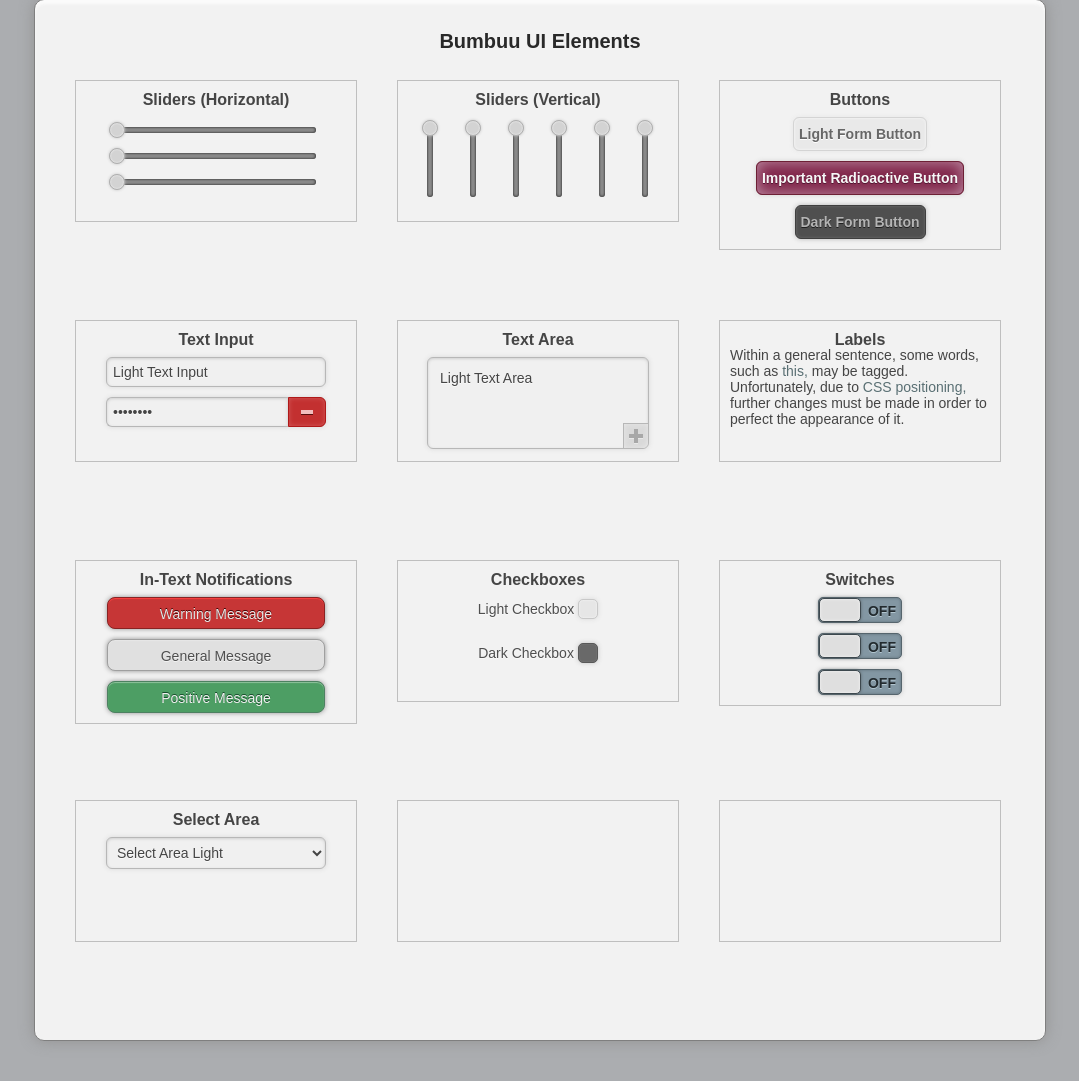
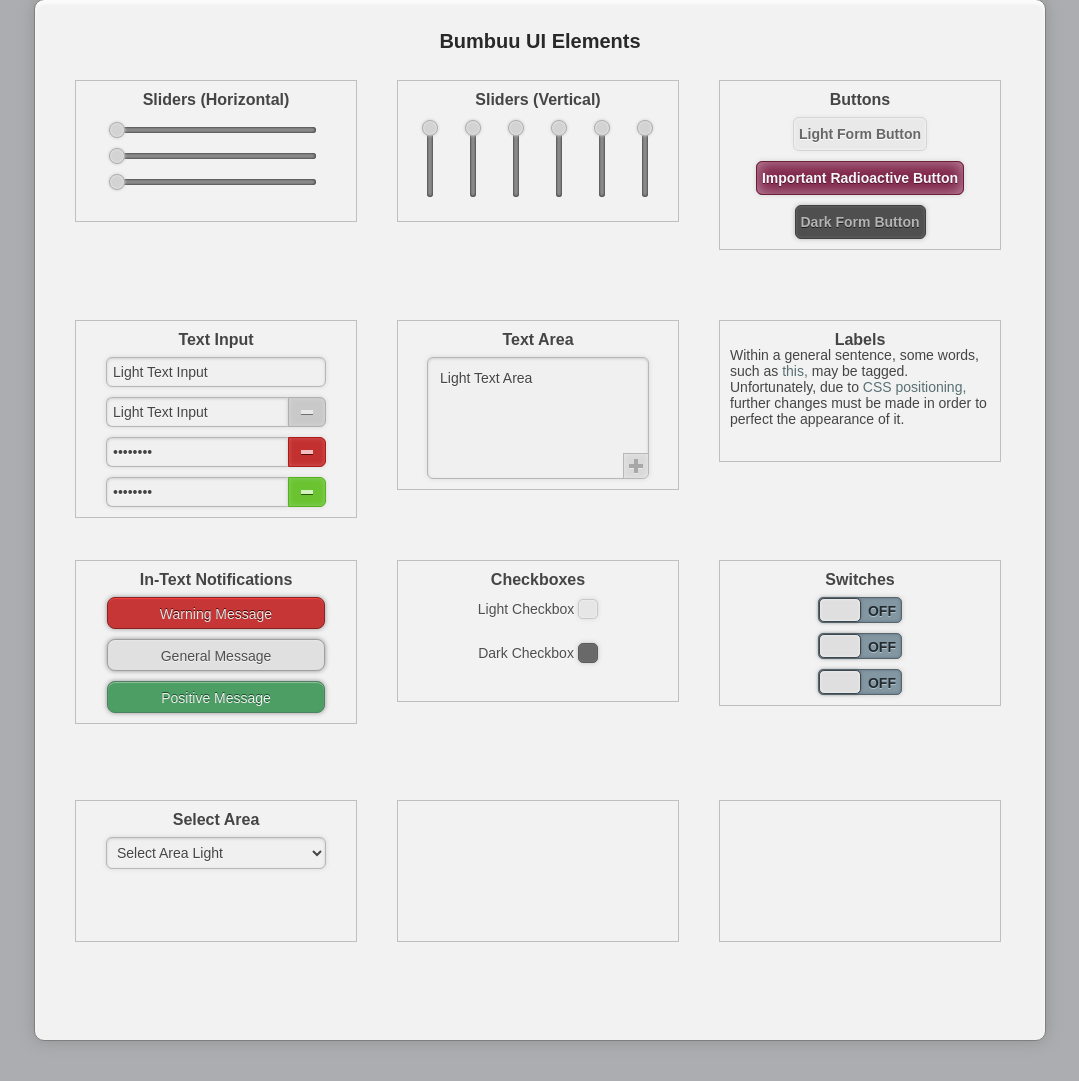
Before and after one commit to Bumbuu/Bumbuu, a PHP site: page /example.html in a window 1280 px wide. Shown: the part 41-1122 px from the top of the page, without its empty margins (100-1179 px from the left). Run offline with PHP 8.4, Linux system fonts and the light colour scheme; some libraries are stand-ins or nearby versions.

Commit message:
Updating default UI elements.

```diff
--- a/design_ui/controls/default_elements.css
+++ b/design_ui/controls/default_elements.css
@@ -190,7 +190,7 @@ button.bumbuu_button_dark:active {
 	box-shadow: inset 0px 0px 3px #3f3f3f, 0px 0px 5px #b7b7b7;
 }
 input.bumbuu_input_light,
-input.bumbuu_input_light[type=password] {
+input.bumbuu_input_light[isvalidated] {
 	width: 206px;
 	min-width: 200px;
 	height: 16px;
@@ -205,7 +205,7 @@ input.bumbuu_input_light[type=password] {
 	border-radius: 6px;
 	outline: none;
 }
-input.bumbuu_input_light[type=password] {
+input.bumbuu_input_light[isvalidated] {
 	border-radius: 6px 0px 0px 6px;
 	min-width: 169px;
 	width: 169px;
@@ -224,35 +224,52 @@ div.bumbuu_input_light_right_label {
 	width: 12px;
 	height: 4px;
 	padding: 12px;
-	border: 1px solid #af1919;
-	background-color: #c33030;
+	border: 1px solid #afafaf;
+	background-color: #c9c9c9;
 	border-radius: 0px 6px 6px 0px;
-	box-shadow: inset 0px 0px 5px #d35959, 0px 0px 5px #d9d9d9;
+	box-shadow: inset 0px 0px 5px #d6d6d6, 0px 0px 5px #d9d9d9;
 	float: right;
 	clear: none;
 }
-div.bumbuu_input_light_right_label div {
+div.bumbuu_input_light_right_label > div {
 	/* inside bar, indicating invalidity */
 	width: 12px;
 	height: 4px;
-	background-color: #f1bdbd;
-	box-shadow: 0px 1px 0px #570d0d;
+	background-color: #e8e8e8;
+	box-shadow: 0px 1px 0px #707070;
 	margin-left: auto;
 	margin-right: auto;
 }
+div.bumbuu_input_light_right_label[type=invalid] {
+	border: 1px solid #af1919;
+	background-color: #c33030;
+	box-shadow: inset 0px 0px 5px #d35959, 0px 0px 5px #d9d9d9;
+}
+div.bumbuu_input_light_right_label[type=invalid] > div {
+	background-color: #f1bdbd;
+	box-shadow: 0px 1px 0px #570d0d;
+}
+div.bumbuu_input_light_right_label[type=valid] {
+	border: 1px solid #55b119;
+	background-color: #6bc331;
+	box-shadow: inset 0px 0px 5px #8bd469, 0px 0px 5px #d9d9d9;
+}
+div.bumbuu_input_light_right_label[type=valid] > div {
+	background-color: #d3f3be;
+	box-shadow: 0px 1px 0px #2b570d;
+}
 input.bumbuu_input_light::selection,
-input.bumbuu_input_light[type=password]::selection {
+input.bumbuu_input_light[isvalidated]::selection {
 	background-color: #d3d3d3;
 }
 input.bumbuu_input_light::-moz-selection,
-input.bumbuu_input_light[type=password]::-moz-selection {
+input.bumbuu_input_light[isvalidated]::-moz-selection {
 	background-color: #d3d3d3;
 }
 div.bumbuu_textarea_light {
 	width: 200px;
 	min-width: 200px;
-	height: 70px;
-	min-height: 70px;
+	height: 100px;
 	padding: 10px;
 	background-color: #f0f0f0;
 	box-shadow: inset 0px 1px 3px #cfcfcf, 0px 0px 5px #d9d9d9;
@@ -261,9 +278,9 @@ div.bumbuu_textarea_light {
 }
 textarea.bumbuu_textarea_light_text {
 	width: 100%;
-	height: 100%;
+	width: -webkit-calc(100% - 4px);
 	height: calc(100% - 16px);
-	height: -webkit-calc(100% - 19px);
+	height: -webkit-calc(100% - 4px - 19px);
 	margin-top: 0px;
 	margin-left: 0px;
 	border: none;
@@ -273,7 +290,6 @@ textarea.bumbuu_textarea_light_text {
 	font-size: 14px;
 	color: #454545;
 	text-shadow: 0px 1px 0px #fafafa;
-	display: block;
 	outline: none;
 }
 textarea.bumbuu_textarea_light_text::selection {
@@ -290,9 +306,7 @@ div.bumbuu_textarea_light_submit_button {
 	border-top: 1px solid #b7b7b7;
 	border-radius: 0px 0px 6px 0px;
 	margin-top: 0px;
-	margin-left: 185px;
-	margin-left: calc(100% - 15px);
-	margin-left: -webkit-calc(100% - 15px);
+	margin-left: calc(100% - 25px + 10px);
 	background-color: #d9d9d9;
 	box-shadow: inset 0px 0px 5px #e8e8e8;
 	cursor: pointer;
@@ -498,7 +512,7 @@ div.bumbuu_label[type=below]:before {
 	position: absolute;
 	clear: none;
 }
-.bumbuu_checkbox_light[value=checked] div:nth-child(2) {
+.bumbuu_checkbox_light[value=checked] div:last-child {
 	height: 4px;
 	width: 12px;
 	background-color: #4f4f4f;
@@ -535,7 +549,7 @@ div.bumbuu_label[type=below]:before {
 	position: absolute;
 	clear: none;
 }
-.bumbuu_checkbox_dark[value=checked] div:nth-child(2) {
+.bumbuu_checkbox_dark[value=checked] div:last-child {
 	height: 4px;
 	width: 12px;
 	background-color: #dfdfdf;
--- a/design_ui/controls/example.html
+++ b/design_ui/controls/example.html
@@ -192,8 +192,20 @@ window.onresize = initiate_default_elements;
 				<input class="bumbuu_input_light" type="text" value="Light Text Input"></input>
 			</div>
 			<div class="bumbuu_input_holder">
-				<input class="bumbuu_input_light" type="password" value="Password"></input>
+				<input class="bumbuu_input_light" type="text" value="Light Text Input" isvalidated></input>
+				<div class="bumbuu_input_light_right_label">
+					<div></div>
+				</div>
+			</div>
+			<div class="bumbuu_input_holder">
+				<input class="bumbuu_input_light" type="password" value="Password" isvalidated></input>
 				<div class="bumbuu_input_light_right_label" type="invalid">
+					<div></div>
+				</div>
+			</div>
+			<div class="bumbuu_input_holder">
+				<input class="bumbuu_input_light" type="password" value="Password" isvalidated></input>
+				<div class="bumbuu_input_light_right_label" type="valid">
 					<div></div>
 				</div>
 			</div>
--- a/site/account_creation/alpha.css
+++ b/site/account_creation/alpha.css
@@ -85,6 +85,9 @@ div.main {
 	left: 50%;
 	margin-left: -20px;
 	margin-top: 50px;
+	transition: background-color 300ms, border 300ms, color 300ms, text-shadow 300ms;
+	-webkit-transition: background-color 300ms, border 300ms, color 300ms, text-shadow 300ms;
+	-o-transition: background-color 300ms, border 300ms, color 300ms, text-shadow 300ms;
 }
 
 .step_counter[active] {
--- a/site/account_creation/alpha.js
+++ b/site/account_creation/alpha.js
@@ -15,13 +15,15 @@ signup_process = new function() {
 		if (has_initiated) return false;
 		else has_initiated = true;
 		step_counters = $_(".step_counter").div;
-		for (var i=1; i<step_counters.length; i++)
+		for (var i=1; i<step_counters.length; i++) {
+			$_(step_counters[i]).attr("active", true);
 			$_(step_counters[i]).click(function() {
 				var n = parseInt($_(this).html())-1;
 				$_(window).effects.scrollTo("y", n*0.8*window.innerHeight, 1200);
 				if (_this.debug)
 					console.log("Scrolling to y-coordinate "+(n*0.8*window.innerHeight)+".");
 			});
+		}
 		if (_this.debug) console.log("Signup process has initialized.");
 		$_("input#signup_email").blur(function() {
 			_this.validate(1);
```
